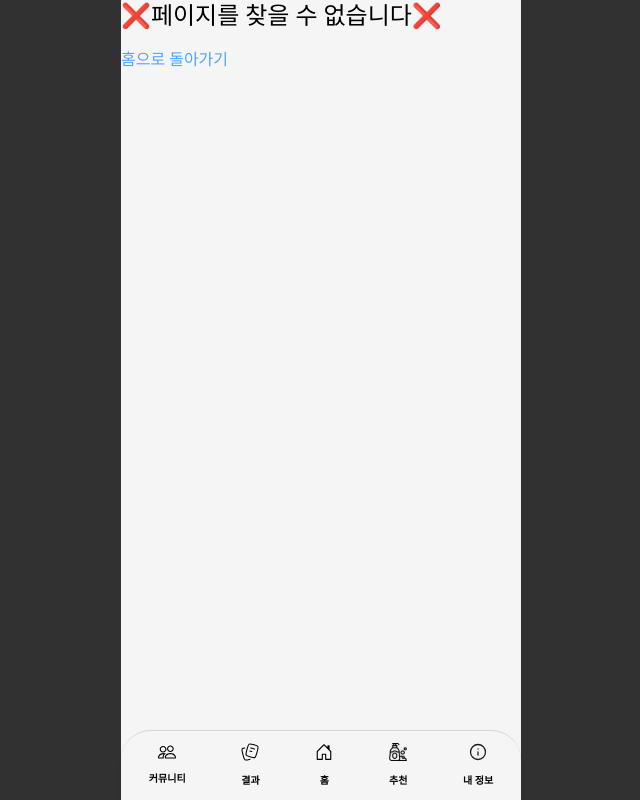
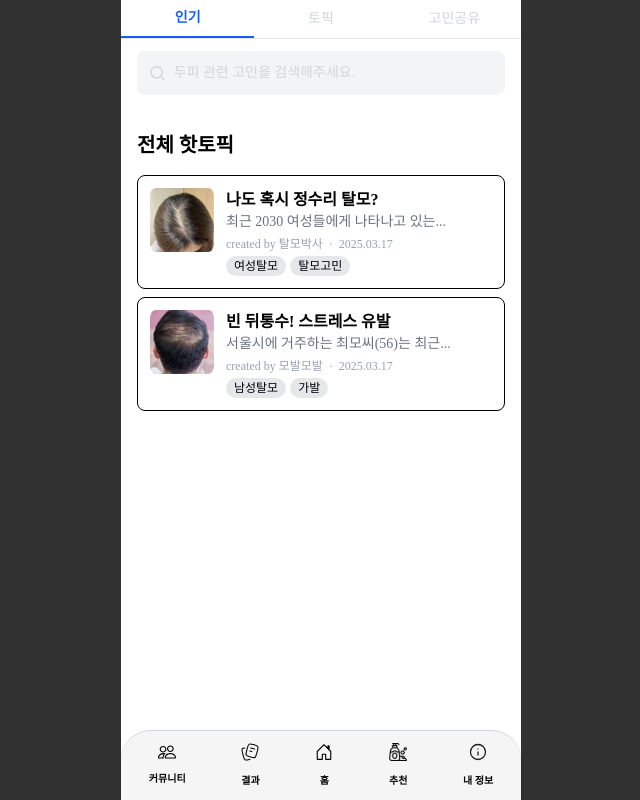
Before and after one commit to SmartBrush/Frontend, a React (Vite) app: page /community/hot-topics in a window 1280 px wide. Shown: the whole page, without its empty margins (319-959 px from the left). Built offline with nearby package versions, Linux system fonts and the light colour scheme.

Commit message:
✨ [Feat] 커뮤니티 list 페이지

```diff
--- a/package.json
+++ b/package.json
@@ -13,10 +13,11 @@
     "@tailwindcss/vite": "^4.1.8",
     "add": "^2.0.6",
     "gitmoji-cli": "^9.7.0",
+    "lucide-react": "^0.513.0",
     "react": "^19.1.0",
     "react-dom": "^19.1.0",
     "react-icons": "^5.5.0",
-    "react-router-dom": "^7.6.1",
+    "react-router-dom": "^7.6.2",
     "tailwindcss": "^4.1.8"
   },
   "devDependencies": {
--- a/src/components/Community/HotTopicsSection.tsx
+++ b/src/components/Community/HotTopicsSection.tsx
@@ -2,6 +2,7 @@ import HotTopicCard from './HotTopicCard'
 import { FiChevronRight } from 'react-icons/fi' // 아이콘용
 import hot1 from '../../assets/hot1.png'
 import hot2 from '../../assets/hot2.png'
+import { Link } from 'react-router-dom'
 
 const HotTopicsSection = () => {
   const data = [
@@ -29,7 +30,9 @@ const HotTopicsSection = () => {
         {/* 상단 제목 + 화살표 */}
         <div className="flex items-center justify-between mb-3">
           <h2 className="text-base font-semibold">지금 가장 핫한 토픽 🔥</h2>
-          <FiChevronRight className="text-gray-400" />
+          <Link to="/community/hot-topics">
+            <FiChevronRight className="text-gray-400 cursor-pointer" />
+          </Link>
         </div>
 
         {/* 핫 토픽 카드들 */}
--- a/src/components/Community/SharedConcernsSection.tsx
+++ b/src/components/Community/SharedConcernsSection.tsx
@@ -1,5 +1,6 @@
 import ConcernCard from './ConcernCard'
 import { FiChevronRight } from 'react-icons/fi' // 아이콘용
+import { Link } from 'react-router-dom'
 
 const SharedConcernsSection = () => {
   const concerns = [
@@ -12,7 +13,9 @@ const SharedConcernsSection = () => {
       <div className="bg-white border border-gray-200 rounded-xl p-4">
         <div className="flex items-center justify-between mb-3">
           <h2 className="text-base font-semibold">고민을 나눠보아요! 💕</h2>
-          <FiChevronRight className="text-gray-400" />
+          <Link to="/community/concerns">
+            <FiChevronRight className="text-gray-400 cursor-pointer" />
+          </Link>
         </div>
 
         <div className="space-y-3">
--- a/src/components/Community/TabMenu.tsx
+++ b/src/components/Community/TabMenu.tsx
@@ -1,15 +1,30 @@
 import { useState } from 'react'
+import { useNavigate } from 'react-router-dom'
 
 const TabMenu = () => {
   const tabs = ['인기', '토픽', '고민공유']
   const [activeTab, setActiveTab] = useState('인기')
+  const navigate = useNavigate()
+
+  const handleTabClick = (tab: string) => {
+    setActiveTab(tab)
+
+    // 경로 이동
+    if (tab === '토픽') {
+      navigate('/community/hot-topics')
+    } else if (tab === '고민공유') {
+      navigate('/community/concerns')
+    } else {
+      navigate('/community') // '인기' 탭의 기본 경로
+    }
+  }
 
   return (
     <div className="flex justify-center border-b border-gray-200 text-sm font-medium">
       {tabs.map((tab) => (
         <button
           key={tab}
-          onClick={() => setActiveTab(tab)}
+          onClick={() => handleTabClick(tab)}
           className={`flex-1 py-2 text-center
             ${
               activeTab === tab
--- /dev/null
+++ b/src/pages/ConcernListPage.tsx
@@ -0,0 +1,30 @@
+// src/pages/ConcernListPage.tsx
+import ConcernCard from '../components/Community/ConcernCard'
+import TabMenu from '../components/Community/TabMenu'
+import SearchBar from '../components/Community/SearchBar'
+
+const concerns = [
+  { name: '익명', content: '좋은 탈모 샴푸 있나요 ...' },
+  { name: '시윤', content: '좋은 탈모 샴푸 있나요 ...' },
+  { name: '도영', content: '병원에 가야 할까요?' },
+  { name: '미주', content: '스트레스로 머리가 빠지는 것 같아요' },
+]
+
+export default function ConcernListPage() {
+  return (
+    <div className="min-h-screen bg-white flex flex-col justify-between">
+      <div>
+        <TabMenu />
+        <SearchBar />
+        <div className="px-4 py-6">
+          <h1 className="text-xl font-bold mb-4">전체 고민 목록</h1>
+          <div className="space-y-4">
+            {concerns.map((item, idx) => (
+              <ConcernCard key={idx} {...item} />
+            ))}
+          </div>
+        </div>
+      </div>
+    </div>
+  )
+}
--- /dev/null
+++ b/src/pages/HotTopicListPage.tsx
@@ -0,0 +1,44 @@
+// src/pages/HotTopicListPage.tsx
+import hot1 from '../assets/hot1.png'
+import hot2 from '../assets/hot2.png'
+import HotTopicCard from '../components/Community/HotTopicCard'
+import TabMenu from '../components/Community/TabMenu'
+import SearchBar from '../components/Community/SearchBar'
+
+const mockData = [
+  {
+    title: '나도 혹시 정수리 탈모?',
+    desc: '최근 2030 여성들에게 나타나고 있는...',
+    author: '탈모박사',
+    date: '2025.03.17',
+    tags: ['여성탈모', '탈모고민'],
+    imageUrl: hot1,
+  },
+  {
+    title: '빈 뒤통수! 스트레스 유발',
+    desc: '서울시에 거주하는 최모씨(56)는 최근...',
+    author: '모발모발',
+    date: '2025.03.17',
+    tags: ['남성탈모', '가발'],
+    imageUrl: hot2,
+  },
+]
+
+export default function HotTopicListPage() {
+  return (
+    <div className="min-h-screen bg-white flex flex-col justify-between">
+      <div>
+        <TabMenu />
+        <SearchBar />
+        <div className="px-4 py-6">
+          <h1 className="text-xl font-bold mb-4">전체 핫토픽</h1>
+          <div className="space-y-4">
+            {mockData.map((item, idx) => (
+              <HotTopicCard key={idx} {...item} />
+            ))}
+          </div>
+        </div>
+      </div>
+    </div>
+  )
+}
```
Also changed, not shown: src/App.tsx (+10 -0 lines), 1 other file (tests, documents, lock files or other folders).
